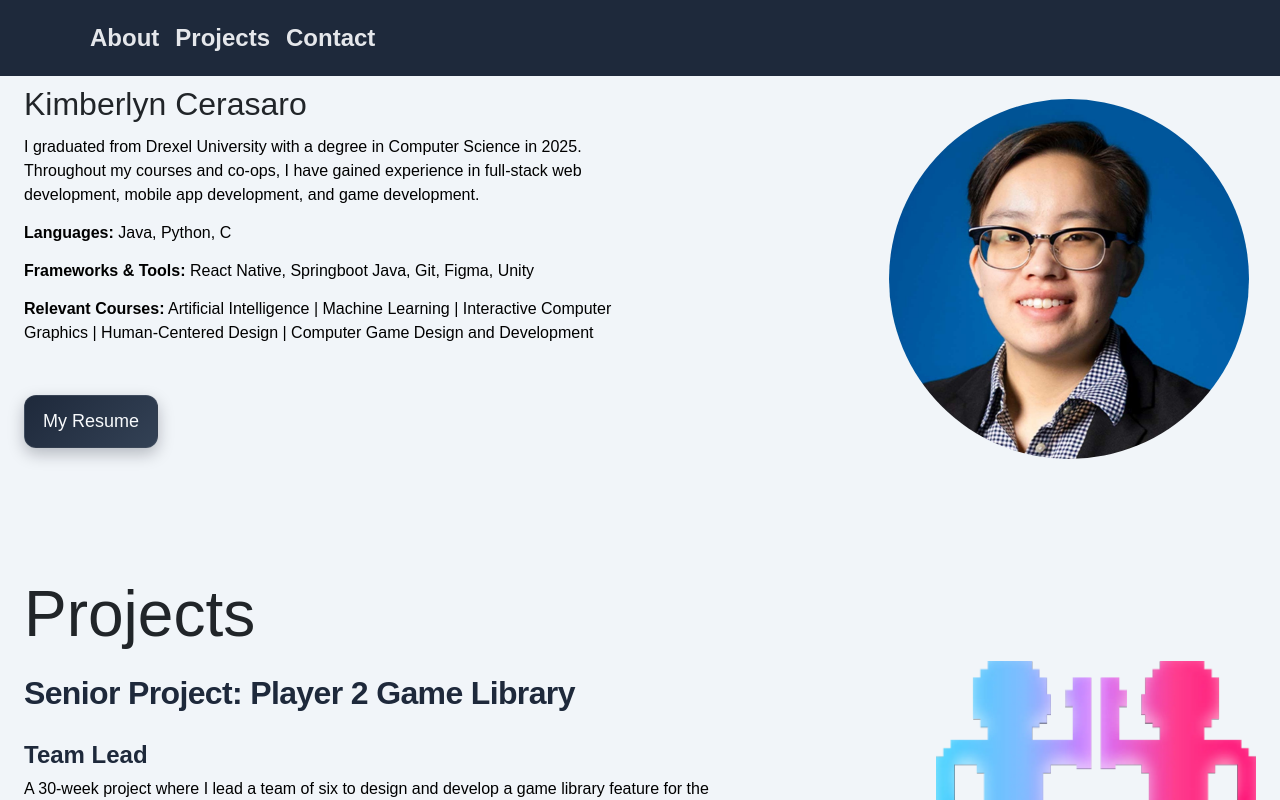
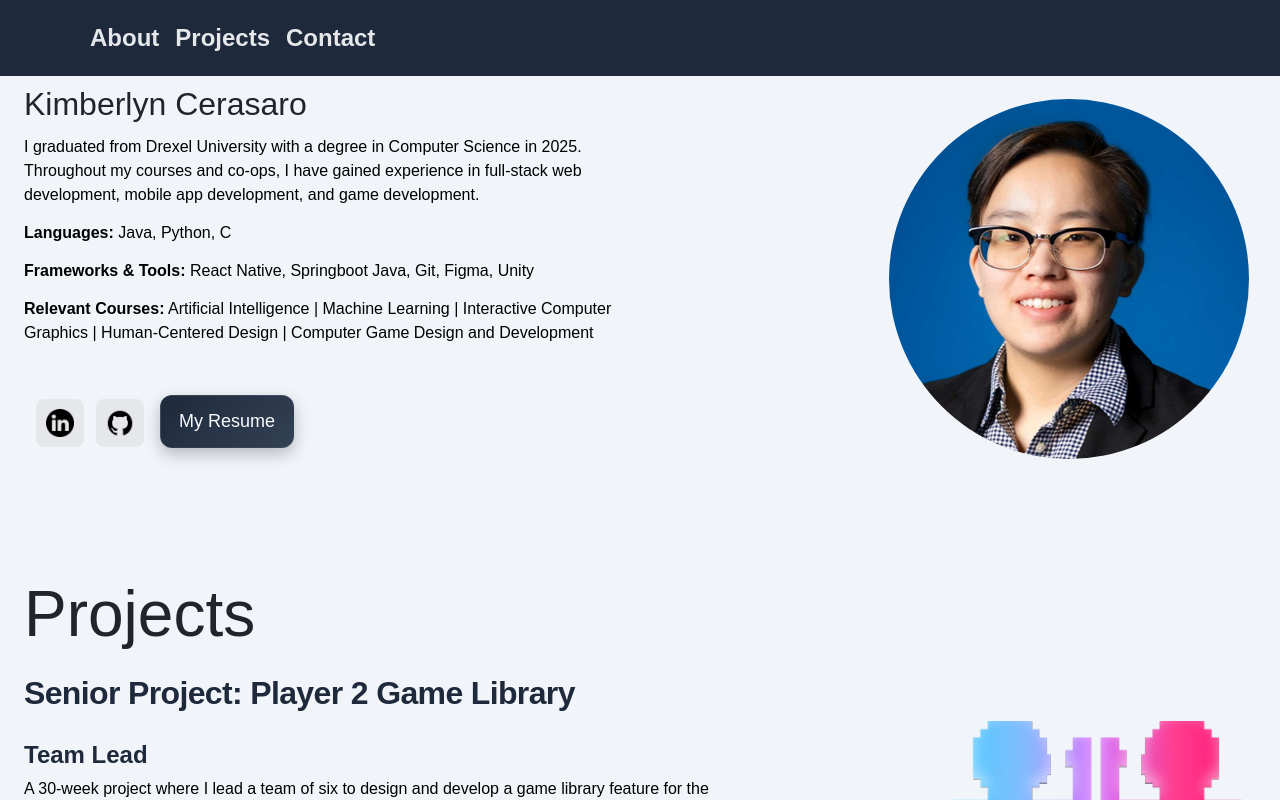
Before and after one commit to kcerasaro/portfolio, a React (Create React App) app: page / in a window 1280 px wide. Shown: the top 800 px of the page. Built offline with nearby package versions, Linux system fonts and the light colour scheme; the HTML template or start-up script is replaced by a standard one.

Commit message:
added GitHub and LinkedIn

```diff
--- a/src/App.css
+++ b/src/App.css
@@ -64,7 +64,7 @@ h1 {
 }
 
 #resumeButton {
-  min-height: 32px;
+  min-height: 48px;
   background: linear-gradient(135deg, #1e293b 0%, #334155 100%);
   color: #f8fafc;
   font-size: 18px;
@@ -78,6 +78,7 @@ h1 {
   cursor: pointer;
   box-shadow: 0 6px 16px rgba(2, 6, 23, 0.25);
   transition: transform 150ms ease, box-shadow 200ms ease, background-color 200ms ease, opacity 200ms ease;
+  margin-left: 16px;
 }
 
 #resumeButton:hover {
@@ -92,6 +93,41 @@ h1 {
 
 #resumeButton:focus-visible {
   box-shadow: 0 0 0 3px rgba(59, 130, 246, 0.35), 0 6px 16px rgba(2, 6, 23, 0.25);
+}
+
+.social-icons {
+  display: inline-flex;
+  gap: 12px;
+  margin-left: 12px;
+  vertical-align: middle;
+}
+
+.icon-link {
+  color: #1e293b;
+  display: inline-flex;
+  align-items: center;
+  justify-content: center;
+  width: 48px;
+  height: 48px;
+  border-radius: 8px;
+  background: #e5e7eb;
+  transition: transform 150ms ease, box-shadow 200ms ease, background-color 200ms ease, color 200ms ease;
+}
+
+.icon-link img {
+  width: 28px;
+  height: 28px;
+  object-fit: contain;
+}
+
+.icon-link:hover {
+  transform: translateY(-1px);
+  background: #cbd5e1;
+  color: #0f172a;
+}
+
+.icon-link:active {
+  transform: translateY(0);
 }
 
 /* Projects */
@@ -129,6 +165,7 @@ h1 {
   object-fit: contain;
   margin-left: 180px;
   transform: none;
+  margin-top:60px;
 }
 #projects a#title {
   font-size: 32px;
--- a/src/App.js
+++ b/src/App.js
@@ -39,6 +39,28 @@ function App() {
     </div>
 
     <div id="resume">
+      <span className="social-icons">
+        <a
+          className="icon-link"
+          href="https://www.linkedin.com/in/kcerasaro"
+          target="_blank"
+          rel="noopener noreferrer"
+          aria-label="LinkedIn"
+          title="LinkedIn"
+        >
+          <img src={`${process.env.PUBLIC_URL}/assets/linkedIn.png`} alt="LinkedIn" />
+        </a>
+        <a
+          className="icon-link"
+          href="https://github.com/kcerasaro"
+          target="_blank"
+          rel="noopener noreferrer"
+          aria-label="GitHub"
+          title="GitHub"
+        >
+          <img src={`${process.env.PUBLIC_URL}/assets/gitHub.png`} alt="GitHub" />
+        </a>
+      </span>
       <button id="resumeButton" onClick={handleOpenResume}>My Resume</button>
     </div>
 
```
Also changed, not shown: public/assets/gitHub.png (added), public/assets/linkedIn.png (added).
